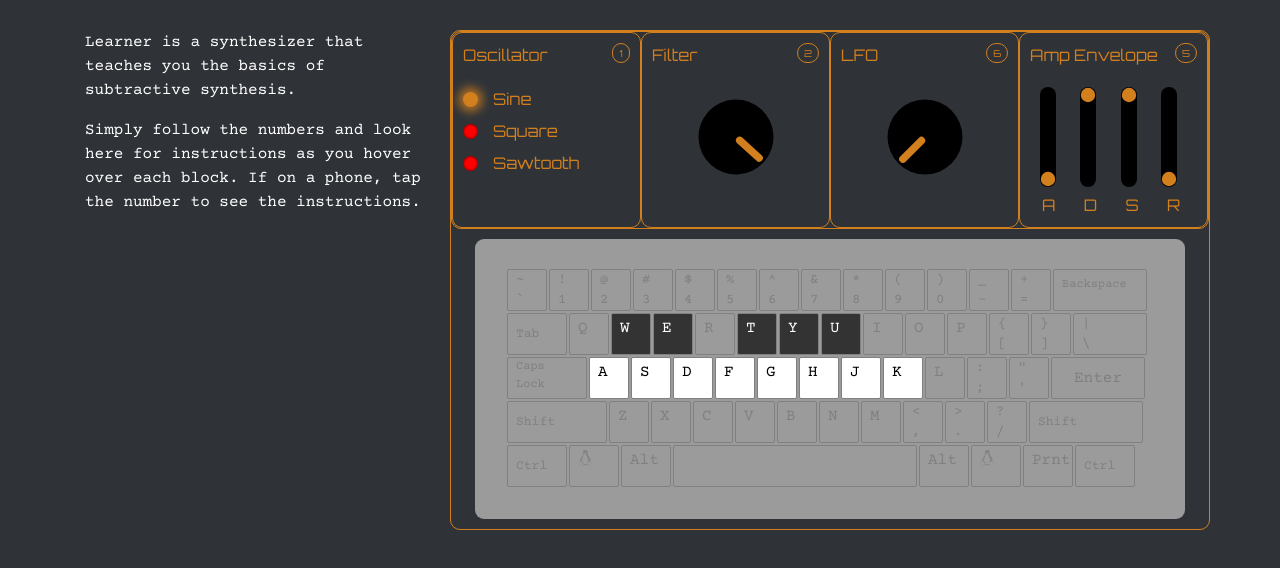
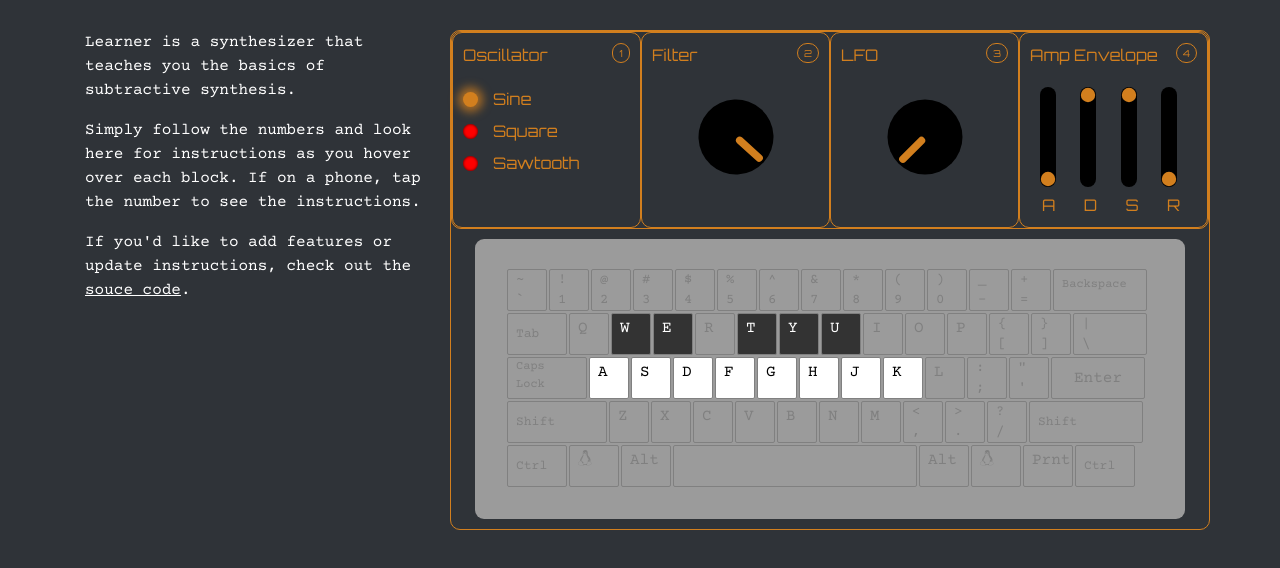
Before and after one commit to crashspringfield/learner, a website with bundled scripts: page index.html in a window 1280 px wide. Built offline with nearby package versions, Linux system fonts and the light colour scheme.

Commit message:
update docs

```diff
--- a/index.html
+++ b/index.html
@@ -62,7 +62,7 @@
           <div id="lfo" class="col-3 digital-outline pa-10">
             <div class="orange mb-30">
               LFO
-              <span id="lfo-tooltip" class="digital-outline orange float-right tootip">6</span>
+              <span id="lfo-tooltip" class="digital-outline orange float-right tootip">3</span>
             </div>
             <div class="center-children">
               <input id="lfo-rate" value="0" type="range" class="input-knob" data-diameter="80" data-fgcolor="#d27f1e"/>
@@ -73,7 +73,7 @@
             <div class="orange">
               <div class="mb-20">
                 Amp Envelope
-                <span id="amp-env-tooltip" class="digital-outline orange float-right tootip">5</span>
+                <span id="amp-env-tooltip" class="digital-outline orange float-right tootip">4</span>
               </div>
               <div>
                 <input id="amp-attack"  value="0"   type="range" class="input-slider mh-10" data-height="100" data-width="16" data-fgcolor="#d27f1e"/>
--- a/src/tooltips.js
+++ b/src/tooltips.js
@@ -6,6 +6,9 @@ const DEFAULT_INSTRUCTIONS = `
 	</p>
 		Simply follow the numbers and look here for instructions as you hover over each block.
 		If on a phone, tap the number to see the instructions.
+	</p>
+	<p>
+		If you'd like to add features or update instructions, check out the <a href="https://github.com/crashspringfield/learner" class="td-underline" target="_blank">souce code</a>.
 	</p>
 `
 
```
Also changed, not shown: README.md.
